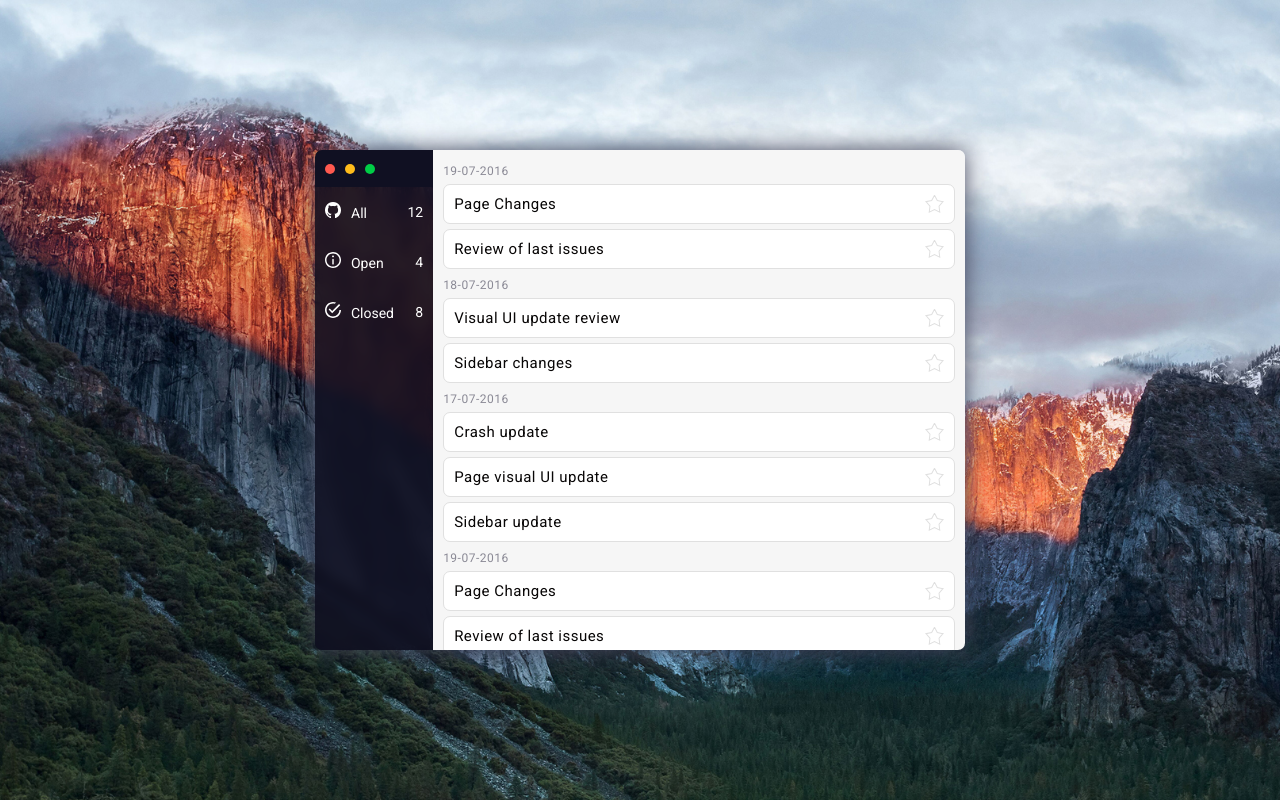
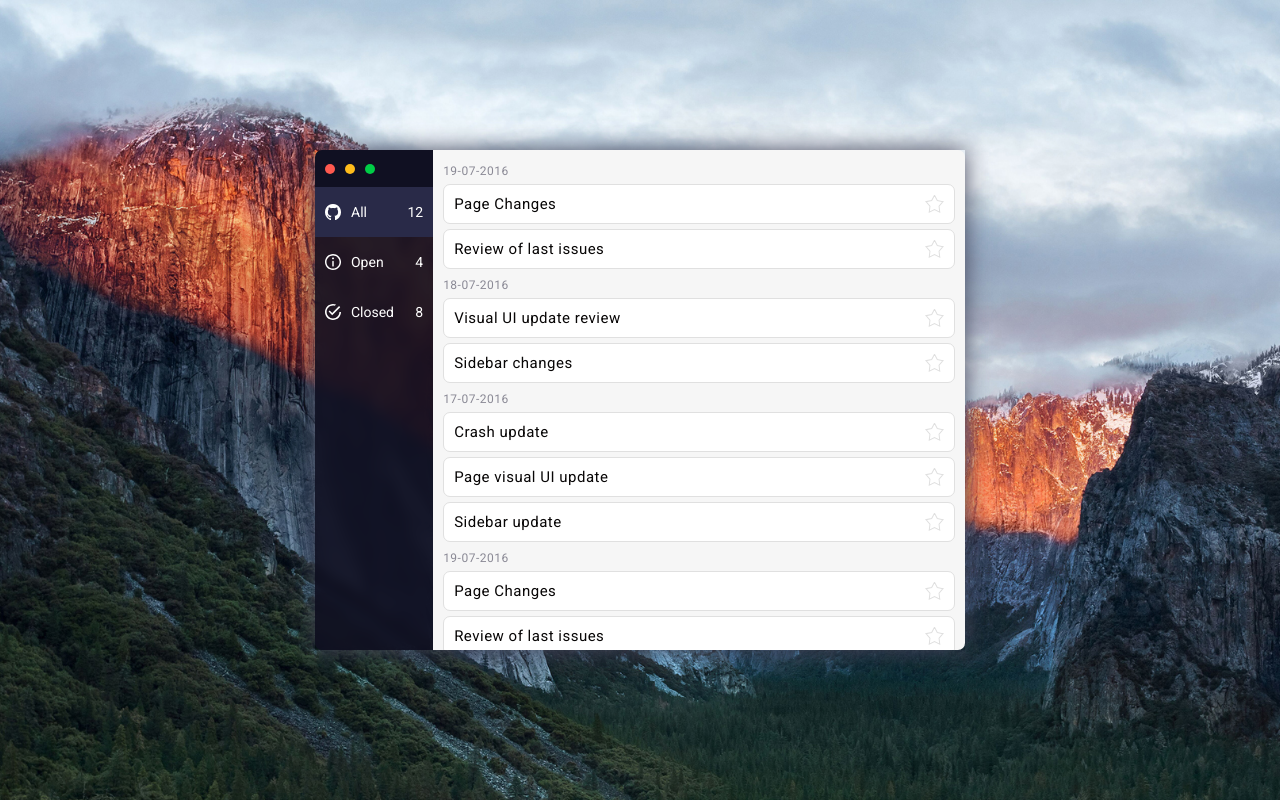
Before and after one commit to stosikmartyna/github_issues_app, a React (Create React App) app: page / in a window 1280 px wide. Built offline with nearby package versions, Linux system fonts and the light colour scheme.

Commit message:
Refactor of SideBar components, switch tabs and adjust styling

```diff
--- a/src/components/MainContainer/MainContainer.styles.ts
+++ b/src/components/MainContainer/MainContainer.styles.ts
@@ -1,7 +1,6 @@
 import styled from 'styled-components';
 
 export const Container = styled.div`
-    border-radius: 7px;
     box-shadow: 0px 0px 23px 0px rgba(66, 68, 90, 1);
     display: flex;
     height: 500px;
--- a/src/components/Navigation/Navigation.tsx
+++ /dev/null
@@ -1,32 +0,0 @@
-import React, { useState } from 'react';
-import {
-    Box,
-    Wrapper,
-    Icon,
-    Text,
-    Number,
-} from './Navigation.styles';
-
-interface NavigationProps {
-    icon: string;
-    text: string;
-    number: number;
-};
-
-export const Navigation: React.FC<NavigationProps> = ({ icon, text, number }) => {
-    const [isActive, setIsActive] = useState<boolean>(false);
-
-    const handleIsActive = () => {
-        setIsActive(!isActive);
-    };
-
-    return (
-        <Box isActive={isActive} onClick={handleIsActive}>
-            <Wrapper>
-                <Icon src={icon} />
-                <Text>{text}</Text>
-            </Wrapper>
-            <Number>{number}</Number>
-        </Box>
-    );
-};
--- a/src/components/SideBar/SideBar.styles.ts
+++ b/src/components/SideBar/SideBar.styles.ts
@@ -2,15 +2,13 @@ import styled from 'styled-components';
 import { colors } from '../../constants/colors';
 
 export const Container = styled.div`
-    border-top-left-radius: 7px;
-    border-bottom-left-radius: 7px;
     display: flex;
     flex-direction: column;
     height: 100%;
     width: 150px;
 `;
 
-export const SideBarWrapper = styled.div`
+export const TabsWrapper = styled.div`
     border-bottom-left-radius: 7px;
     color: ${colors.white};
     background-color: rgb(16, 16, 34, 0.9);
--- a/src/components/SideBar/SideBar.tsx
+++ b/src/components/SideBar/SideBar.tsx
@@ -1,17 +1,42 @@
-import React from 'react';
+import React, { useState } from 'react';
 import { Controls } from '../Controls/Controls';
-import { Navigation } from '../Navigation/Navigation';
-import { Container, SideBarWrapper } from './SideBar.styles';
+import { SideBarTab } from '../SideBarTab/SideBarTab';
+import { Tab } from './SideBar.types';
+import { Container, TabsWrapper } from './SideBar.styles';
 
 export const SideBar: React.FC = () => {
+    const [activeTab, setActiveTab] = useState<Tab>(Tab.ALL);
+
+    const handleTabs = (tab: Tab) => {
+        setActiveTab(tab)
+    };
+
     return (
         <Container>
             <Controls />
-            <SideBarWrapper>
-                <Navigation icon={'./images/icon-github.svg'} text={'All'} number={12} />
-                <Navigation icon={'./images/icon-open-issue.svg'} text={'Open'} number={4} />
-                <Navigation icon={'./images/icon-closed-issue.svg'} text={'Closed'} number={8} />
-            </SideBarWrapper>
+            <TabsWrapper>
+                <SideBarTab
+                    icon={'./images/icon-github.svg'}
+                    name={Tab.ALL}
+                    quantity={12}
+                    onClick={handleTabs}
+                    isActive={activeTab === Tab.ALL}
+                />
+                <SideBarTab
+                    icon={'./images/icon-open-issue.svg'}
+                    name={Tab.OPEN}
+                    quantity={4}
+                    onClick={handleTabs}
+                    isActive={activeTab === Tab.OPEN}
+                />
+                <SideBarTab
+                    icon={'./images/icon-closed-issue.svg'}
+                    name={Tab.CLOSED}
+                    quantity={8}
+                    onClick={handleTabs}
+                    isActive={activeTab === Tab.CLOSED}
+                />
+            </TabsWrapper>
         </Container>
     );
 };
--- /dev/null
+++ b/src/components/SideBar/SideBar.types.ts
@@ -0,0 +1,5 @@
+export enum Tab {
+    ALL = 'All',
+    OPEN = 'Open',
+    CLOSED = 'Closed',
+}
--- a/src/components/Navigation/Navigation.styles.ts
+++ b/src/components/SideBarTab/SideBarTab.styles.ts
@@ -2,7 +2,7 @@ import styled from 'styled-components';
 import { colors } from '../../constants/colors';
 
 interface BoxProps {
-    isActive?: boolean;
+    isActive: boolean;
 }
 
 export const Box = styled.div<BoxProps>`
@@ -12,6 +12,7 @@ export const Box = styled.div<BoxProps>`
     display: flex;
     justify-content: space-between;
     height: 50px;
+    padding: 0 10px;
     transition: background-color .3s ease-in-out;
 
     :hover {
@@ -19,16 +20,17 @@ export const Box = styled.div<BoxProps>`
     }
 `;
 
-export const Wrapper = styled.div``;
+export const Wrapper = styled.div`
+    align-items: center;
+    display: flex;
+`;
 
 export const Icon = styled.img`
-    margin: 0 10px;
+    margin-right: 10px;
 `;
 
 export const Text = styled.span`
     font-size: 14px;
 `;
 
-export const Number = styled(Text)`
-    margin-right: 10px;
-`;
+export const IssuesQuantity = styled(Text)``;
--- /dev/null
+++ b/src/components/SideBarTab/SideBarTab.tsx
@@ -0,0 +1,34 @@
+import React from 'react';
+import { Tab } from '../SideBar/SideBar.types';
+import {
+    Box,
+    Wrapper,
+    Icon,
+    Text,
+    IssuesQuantity,
+} from './SideBarTab.styles';
+
+interface SideBarTabProps {
+    icon: string;
+    name: Tab;
+    quantity: number;
+    onClick: (tab: Tab) => void;
+    isActive: boolean;
+};
+
+export const SideBarTab: React.FC<SideBarTabProps> = ({ icon, name, quantity, onClick, isActive }) => {
+
+    const handleClick = () => {
+        onClick(name);
+    };
+
+    return (
+        <Box isActive={isActive} onClick={handleClick}>
+            <Wrapper>
+                <Icon src={icon} />
+                <Text>{name}</Text>
+            </Wrapper>
+            <IssuesQuantity>{quantity}</IssuesQuantity>
+        </Box>
+    );
+};
--- a/src/components/SingleIssue/SingleIssue.tsx
+++ b/src/components/SingleIssue/SingleIssue.tsx
@@ -12,13 +12,12 @@ export const SingleIssue: React.FC<SingleIssueProps> = ({ issue }) => {
         setIsClicked(!isClicked);
     };
 
+    const iconSrc = `./images/${isClicked ? 'checked' : 'unchecked'}-star.svg`;
+
     return (
         <Wrapper onClick={handleClick}>
             <Text>{issue}</Text>
-            {isClicked
-                ? <Icon src={'./images/dark-star.svg'} />
-                : <Icon src={'./images/white-star.svg'} />
-            }
+            <Icon src={iconSrc} />
         </Wrapper>
     );
 };
```
Also changed, not shown: public/images/checked-star.svg (renamed from public/images/dark-star.svg), public/images/unchecked-star.svg (renamed from public/images/white-star.svg).
